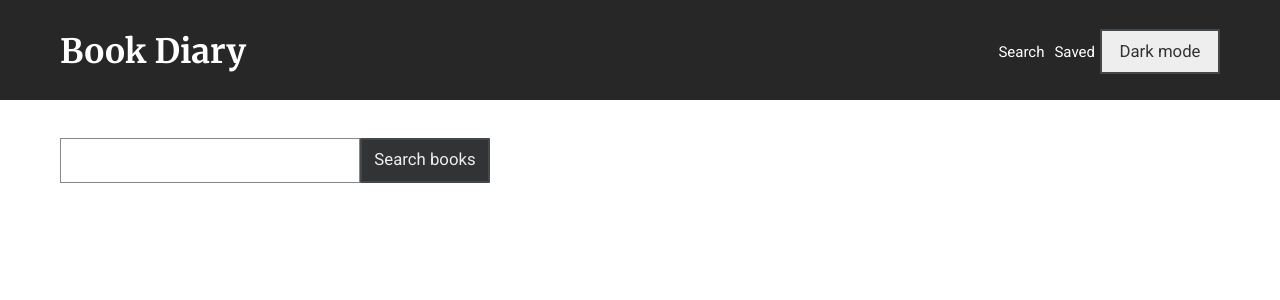
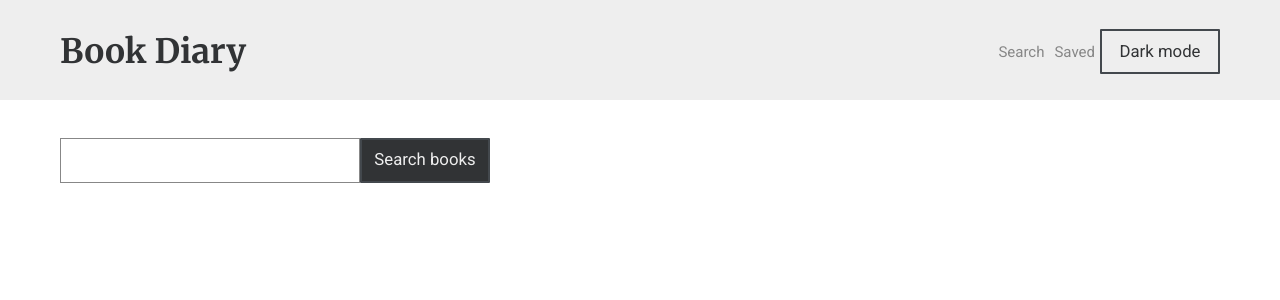
Before and after one commit to 3ndrius/BookSaver, a React (Create React App) app in the folder client/: page / in a window 1280 px wide. Shown: the top 300 px of the page. Built offline with nearby package versions, Linux system fonts and the light colour scheme.

Commit message:
Adding dark mode, react-lazy component

```diff
--- a/client/src/App.js
+++ b/client/src/App.js
@@ -1,21 +1,31 @@
-import React from "react";
+import React, {lazy, Suspense } from "react";
 import { Switch, Route } from "react-router-dom";
 import GlobalStyle from "./components/themes/GlobalStyle";
 import { ThemeProvider } from "styled-components";
 import { theme } from "./components/themes/mainTheme";
-
-import SearchBooks from "./pages/SearchBooks";
-import SavedBooks from "./pages/SavedBooks";
 import { Container } from './components/Container';
 import Header from './components/Header';
 import {ToastContainer} from 'react-toastify'
 
+const SavedBooks = (lazy(() => (import('./pages/SavedBooks'))));
+const SearchBooks = (lazy(() => (import('./pages/SearchBooks'))));
+
+const LoadingMessage = () => (
+  "I'm loading..."
+)
+
 const App = () => {
+  const [darkMode, setDarkMode] = React.useState(false)
+  const handleDarkMode = () => {
+    setDarkMode(!darkMode);
+    console.log("click")
+  }
   return (
     <>
-      <GlobalStyle />
+    <Suspense fallback={<LoadingMessage />}>
       <ThemeProvider theme={theme}>
-        <Header />
+      <GlobalStyle dark={darkMode}/>
+        <Header handleDarkMode={handleDarkMode} darkMode={darkMode}/>
         <Container>
           <Switch>
             <Route exact path="/" component={SearchBooks} />
@@ -24,6 +34,7 @@ const App = () => {
            <ToastContainer />
         </Container>
       </ThemeProvider>
+      </Suspense>
     </>
   );
 };
--- a/client/src/components/Button.js
+++ b/client/src/components/Button.js
@@ -2,7 +2,7 @@ import styled from "styled-components";
 
 export const Button = styled.button`
   /* Adapt the colors based on primary prop */
-  background: ${(props) => (props.primary ? ({theme}) => theme.dark200 : ({theme}) => theme.white100)};
+  background: ${(props) => (props.primary ? ({theme}) => theme.dark200 : ({theme}) => theme.white100T)};
   color: ${(props) => (props.primary ? ({theme}) => theme.white100 : ({theme}) => theme.dark200)};
   width: ${(props) => (props.large ? "130px" : " 120px")};
   height: 45px;
--- a/client/src/components/Header.js
+++ b/client/src/components/Header.js
@@ -7,8 +7,9 @@ import { Button } from "./Button";
 const HeaderContainer = styled.header`
   width: 100%;
   height: 100px;
-  color: white;
-  background: ${({ theme }) => theme.dark};
+  color: ${(props) => (props.dark ? ({theme}) => theme.white100 : ({theme}) => theme.dark200)};
+  background: ${(props) => (props.dark ? ({theme}) => theme.dark50 : ({theme}) => theme.white100)};
+
 `;
 const NavBar = styled.div`
   display: flex;
@@ -23,10 +24,8 @@ const Nav = styled.ul`
   align-items: center;
 `;
 const Item = styled.li`
-  color: white;
-
   a {
-    color: ${({ theme }) => theme.white};
+   color: ${({theme}) => theme.gray100};
     font-size: 15px;
     text-decoration: none;
     padding: 0 5px;
@@ -37,20 +36,21 @@ const Logo = styled.h1`
   font-size: ${({ theme }) => theme.l};
 `;
 
-export default function Header() {
+export default function Header(props) {
+
   return (
-    <HeaderContainer>
+    <HeaderContainer dark={props.darkMode}>
       <Container>
         <NavBar>
           <Logo>Book Diary</Logo>
           <Nav>
             <Item>
-              <Link to={"/"}>Search</Link>
+              <Link  to={"/"}>Search</Link>
             </Item>
             <Item>
               <Link to={"/saved"}>Saved</Link>
             </Item>
-            <Button>Dark mode</Button>
+            <Button onClick={props.handleDarkMode}>Dark mode</Button>
           </Nav>
         </NavBar>
       </Container>
--- a/client/src/components/ListItem.js
+++ b/client/src/components/ListItem.js
@@ -27,11 +27,10 @@ const Title = styled.h1`
   font-weight: ${({ theme }) => theme.semiBold};
 `;
 
-const Description = styled.div`
+const Description = styled.p`
   display: flex;
   margin-bottom: 5px;
   font-family: ${({ theme }) => theme.fonts.subFont2};
-  color: ${({ theme }) => theme.dark300};
 `;
 
 const Authors = styled.ul`
--- a/client/src/components/themes/GlobalStyle.js
+++ b/client/src/components/themes/GlobalStyle.js
@@ -31,10 +31,14 @@ const GlobalStyle = createGlobalStyle`
   body {
     font-family:'Roboto', sans-serif;
     font-size: 1.6rem;
-    background-color: #ffffff;
+    background: ${(props) => (props.dark ? ({theme}) => theme.dark100 : ({theme}) => theme.white)};
   }
   h1{
     font-family: 'Merriweather', serif;
+    color: ${(props) => (props.dark ? ({theme}) => theme.white100 : ({theme}) => theme.dark200)};
+  }
+  p{
+    color: ${(props) => (props.dark ? ({theme}) => theme.white100T : ({theme}) => theme.dark300)};
   }
 `;
 
--- a/client/src/components/themes/mainTheme.js
+++ b/client/src/components/themes/mainTheme.js
@@ -64,6 +64,9 @@ export const theme = {
     level9: "900",
     level10: "1000",
   },
+  darkMode: {
+    background: 'brown'
+  },
   mq: Object.keys(breakpoints).reduce((acc, breakpoint) => {
     acc[breakpoint] = `@media (min-width: ${breakpoints[breakpoint]}px)`;
     return acc;
--- a/client/src/pages/SavedBooks.js
+++ b/client/src/pages/SavedBooks.js
@@ -28,13 +28,12 @@ const Title = styled.h1`
   font-weight: ${({ theme }) => theme.semiBold};
 `;
 
-const Description = styled.div`
+const Description = styled.p`
   display: flex;
   margin-bottom: 15px;
   width: 100%;
   height: 100%;
   font-family: ${({ theme }) => theme.fonts.subFont2};
-  color: ${({ theme }) => theme.dark300};
 `;
 
 const Authors = styled.ul`
--- a/client/src/pages/SearchBooks.js
+++ b/client/src/pages/SearchBooks.js
@@ -37,10 +37,13 @@ export default function SearchBooks() {
         </Button>
       </Form>
       <List>
-        { state.isloading ? <ListItemSkeleton /> :
+        {
           state.books &&
           state.books.map((book, index) => {
-            return <ListItem key={book.id} book={book.volumeInfo} isloading={state.isloading} />;
+            return(
+            state.isloading ? <ListItemSkeleton key={index}/> :
+             <ListItem key={book.id} book={book.volumeInfo} isloading={state.isloading} />
+            )
           })
 
 
```
Also changed, not shown: client/src/components/Container.js (+6 -6 lines).
